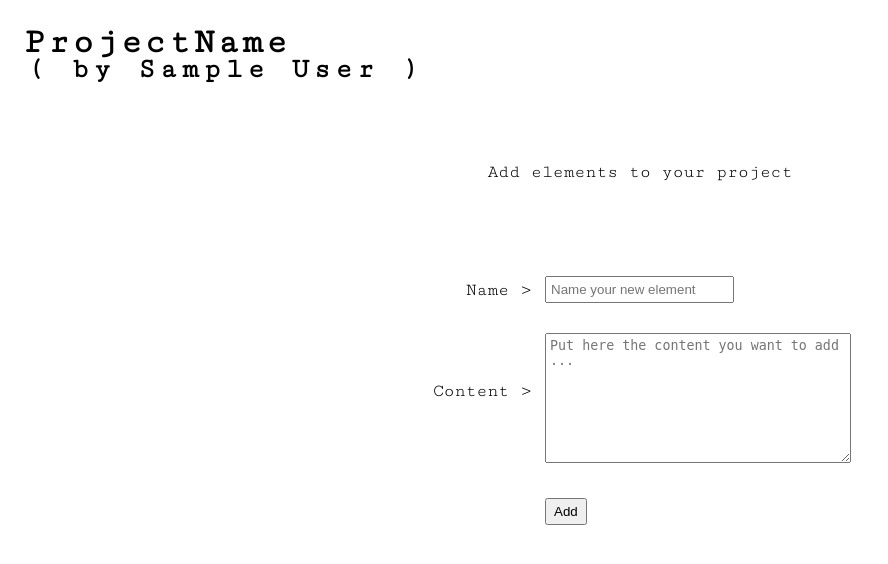
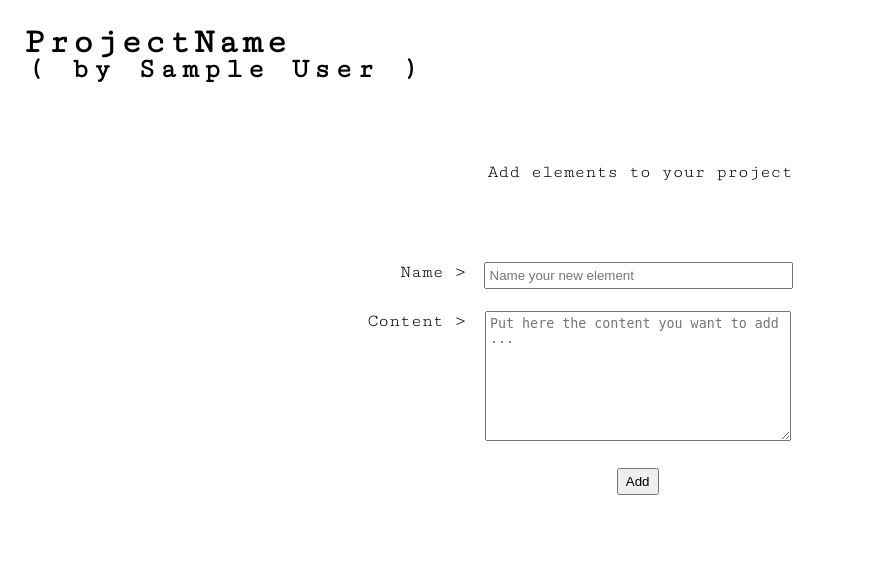
Before and after one commit to leieo/chefdoeuvre-mvc, a PHP site: page /pages/newelement.php in a window 1280 px wide. Shown: the part 44-608 px from the top of the page, without its empty margins (0-888 px from the left). Run offline with PHP 8.4, Linux system fonts and the light colour scheme; the visitor is signed in with stand-in values (Sample User, id 1).

Commit message:
grid + responsive

```diff
--- a/views/login-view.php
+++ b/views/login-view.php
@@ -6,7 +6,9 @@
 	<link rel="stylesheet" type="text/css" href="../css/style.css">
 	<link href="https://fonts.googleapis.com/css?family=Cutive+Mono&amp;subset=latin-ext" rel="stylesheet">
 </head>
+
 <body>
+
 	<header class="--right"><!-- alignement css -->
 		Register <a href="./register.php">here</a>
 	</header>
--- a/views/newelement-view.php
+++ b/views/newelement-view.php
@@ -1,53 +1,50 @@
 <!DOCTYPE html>
 <html>
+
 <head>
 	<meta charset="utf-8">
 	<title>mindmap</title>
 	<link rel="stylesheet" type="text/css" href="../css/style.css">
 	<link href="https://fonts.googleapis.com/css?family=Cutive+Mono&amp;subset=latin-ext" rel="stylesheet">
 </head>
+
 <body>
-		<header align="right">
+
+	<header class="--right">
 		<a href="">My account</a>  |  <a href="./logout.php">Log out</a>
 	</header>
+
 	<main>
+
 		<h3>ProjectName<span><h2>( by <?php echo $_SESSION['name']; ?> )</h2></span></h3>
+
 		<section class="display">
 			<p>Add elements to your project</p>
 		</section>
-			<section>
-				<div align="center">
-					<form method="POST" action="">
-						<table>
-							<tr>
-								<td align="right">
-									<label for="name">Name > </label>
-								</td>
-								<td>
-									<input type="text" id="name" name="name" placeholder="Name your new element" value=""/>
-								</td>
-							</tr>
-							<tr>
-								<td align="right">
-									<label for="content">Content > </label>
-								</td>
-								<td>
+
+		<form class="form" method="POST" action="">
+
+			<label class="form__label for="name">Name > </label>
+			<div class="form__field">
+				<input type="text" id="name" name="name" placeholder="Name your new element" size="35"/>
+			</div>
 			<br />
+
+			<label class="form__label for="content">Content > </label>
+			<div class="form__field">
 				<textarea id="content" name="content" rows="8" cols="35" placeholder="Put here the content you want to add ..."></textarea>
-								</td>
-							</tr>
-							<tr>
-								<td>
-								</td>
-								<td>
-									<br/>
+			</div>
+			<br />
+
+			<div class="form__label"></div>
+			<div class="form__field">
 				<input type="submit" id="newelement" name="newelement" value=" Add "/>
-								</td>
-							</tr>
-						</table>
+			</div>
+
+
 		</form>
-				</div>
-			</section>
+
 	</main>
+
 </body>
 </html>
--- a/views/session-view.php
+++ b/views/session-view.php
@@ -7,7 +7,7 @@
 		<link href="https://fonts.googleapis.com/css?family=Cutive+Mono&amp;subset=latin-ext" rel="stylesheet">
 	</head>
 	<body>
-		<header align="right">
+		<header class="--right">
 			<a href="">My account</a>  |  <a href="./logout.php">Log out</a>
 		</header>
 		<main>
```
Also changed, not shown: views/error-view.php (+16 -14 lines), views/newproject-view.php (+16 -33 lines). Lines whose indentation alone changed are shown as unchanged.
